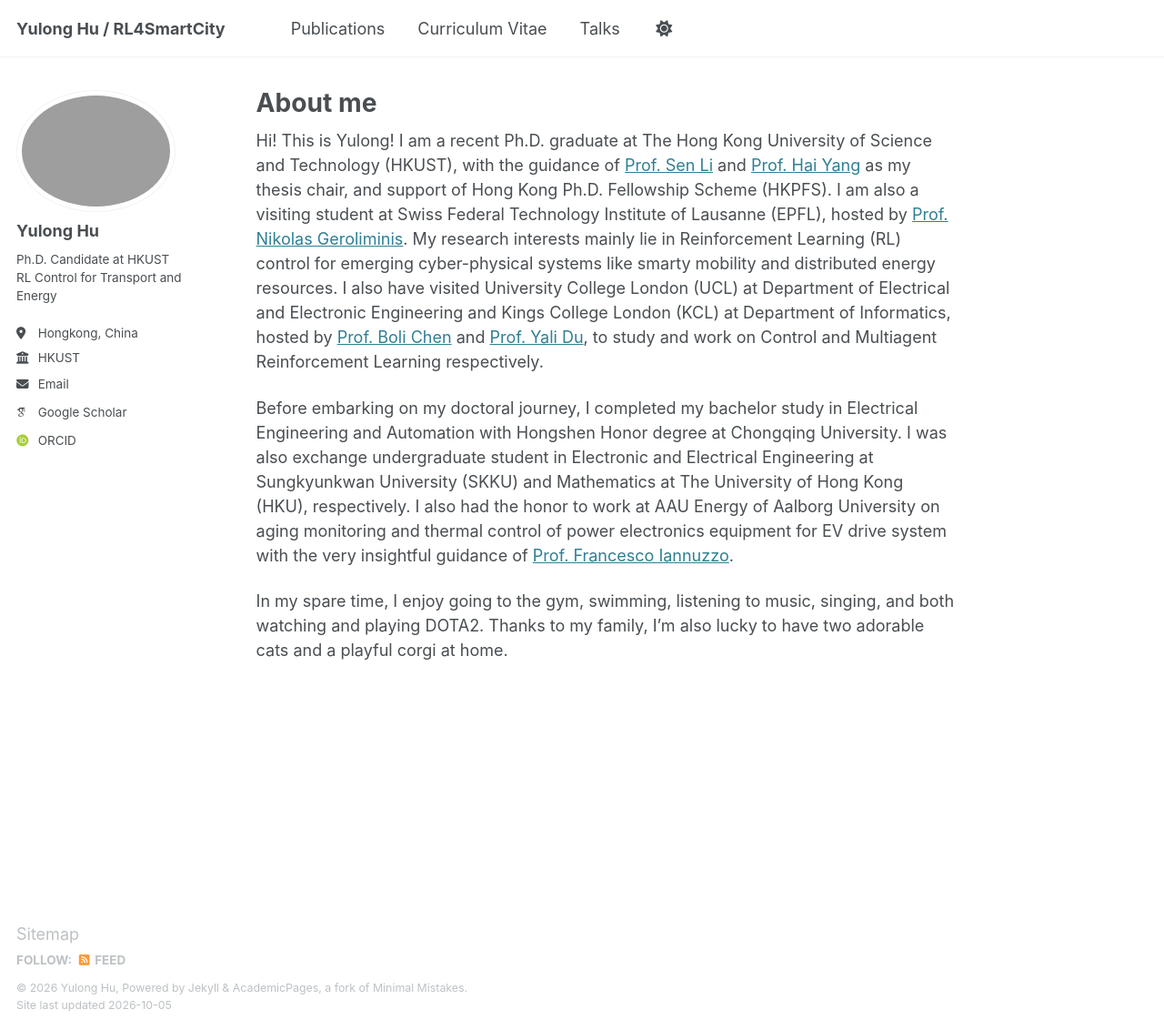
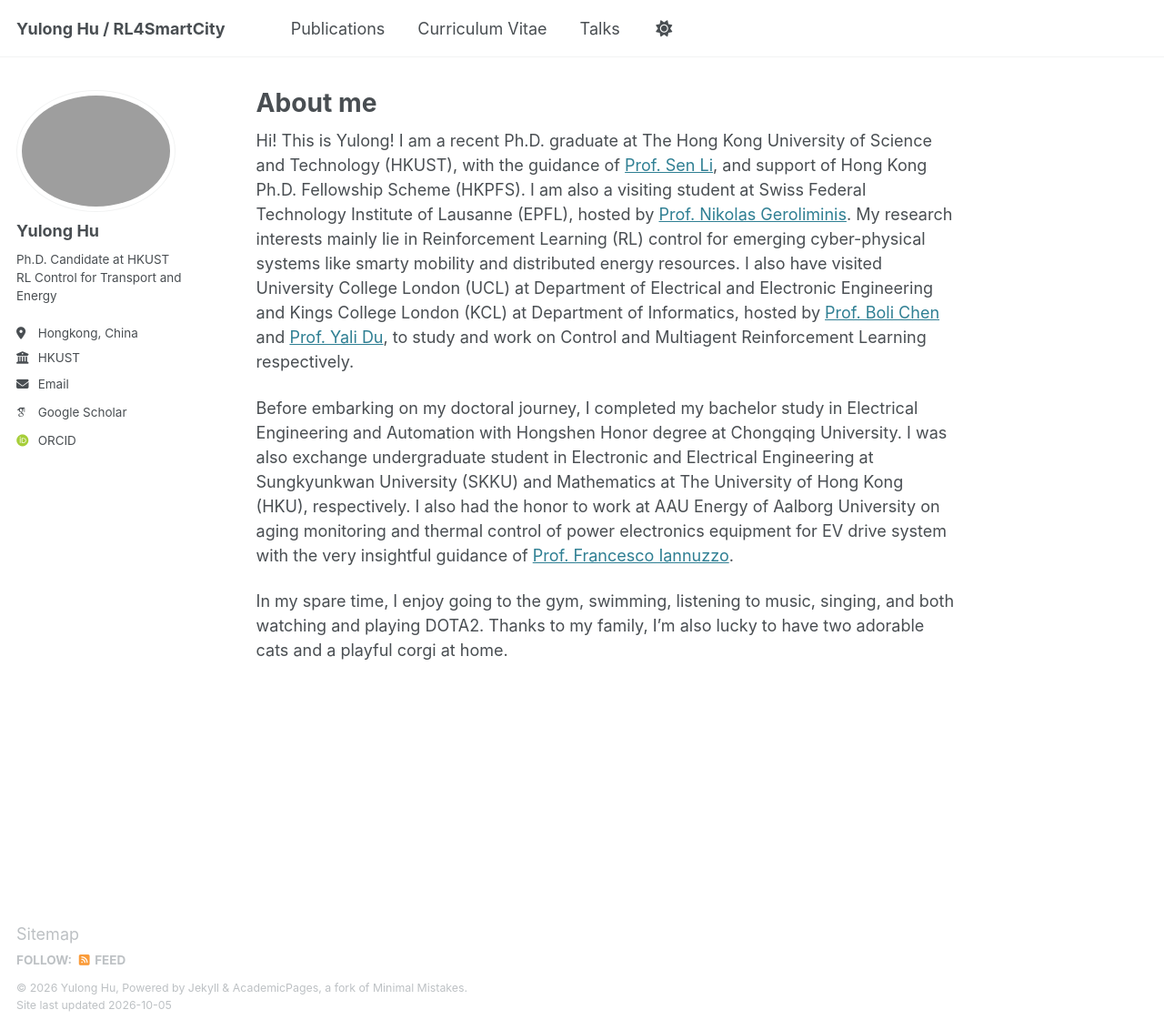
Before and after one commit to yulonghu2000/yulonghu2000.github.io, a Jekyll site: the page built from _pages/about.md, in a window 1280 px wide and 1132 px high. Shown: the whole window at 91% size. Built offline with Jekyll 4.4.1, drawn with Linux system fonts in a browser that asks for light colours; some web fonts are replaced.

Commit message:
Update about.md

```diff
--- a/_pages/about.md
+++ b/_pages/about.md
@@ -7,7 +7,7 @@ redirect_from:
   - /about.html
 ---
 
-Hi! This is Yulong! I am a recent Ph.D. graduate at The Hong Kong University of Science and Technology (HKUST), with the guidance of [Prof. Sen Li](https://seng.hkust.edu.hk/about/people/faculty/sen-li) and [Prof. Hai Yang](https://seng.hkust.edu.hk/about/people/faculty/hai-yang) as my thesis chair, and support of Hong Kong Ph.D. Fellowship Scheme (HKPFS). I am also a visiting student at Swiss Federal Technology Institute of Lausanne (EPFL), hosted by [Prof. Nikolas Geroliminis](https://people.epfl.ch/nikolas.geroliminis). My research interests mainly lie in Reinforcement Learning (RL) control for emerging cyber-physical systems like smarty mobility and distributed energy resources. I also have visited University College London (UCL) at Department of Electrical and Electronic Engineering and Kings College London (KCL) at Department of Informatics, hosted by [Prof. Boli Chen](https://profiles.ucl.ac.uk/72618-boli-chen) and [Prof. Yali Du](https://www.kcl.ac.uk/people/yali-du), to study and work on Control and Multiagent Reinforcement Learning respectively.
+Hi! This is Yulong! I am a recent Ph.D. graduate at The Hong Kong University of Science and Technology (HKUST), with the guidance of [Prof. Sen Li](https://seng.hkust.edu.hk/about/people/faculty/sen-li), and support of Hong Kong Ph.D. Fellowship Scheme (HKPFS). I am also a visiting student at Swiss Federal Technology Institute of Lausanne (EPFL), hosted by [Prof. Nikolas Geroliminis](https://people.epfl.ch/nikolas.geroliminis). My research interests mainly lie in Reinforcement Learning (RL) control for emerging cyber-physical systems like smarty mobility and distributed energy resources. I also have visited University College London (UCL) at Department of Electrical and Electronic Engineering and Kings College London (KCL) at Department of Informatics, hosted by [Prof. Boli Chen](https://profiles.ucl.ac.uk/72618-boli-chen) and [Prof. Yali Du](https://www.kcl.ac.uk/people/yali-du), to study and work on Control and Multiagent Reinforcement Learning respectively.
 
 Before embarking on my doctoral journey, I completed my bachelor study in Electrical Engineering and Automation with Hongshen Honor degree at Chongqing University. I was also exchange undergraduate student in Electronic and Electrical Engineering at Sungkyunkwan University (SKKU) and Mathematics at The University of Hong Kong (HKU), respectively. I also had the honor to work at AAU Energy of Aalborg University on aging monitoring and thermal control of power electronics equipment for EV drive system with the very insightful guidance of [Prof. Francesco Iannuzzo](https://scholar.google.com/citations?user=9PywyjcAAAAJ&hl=it).
 
```
